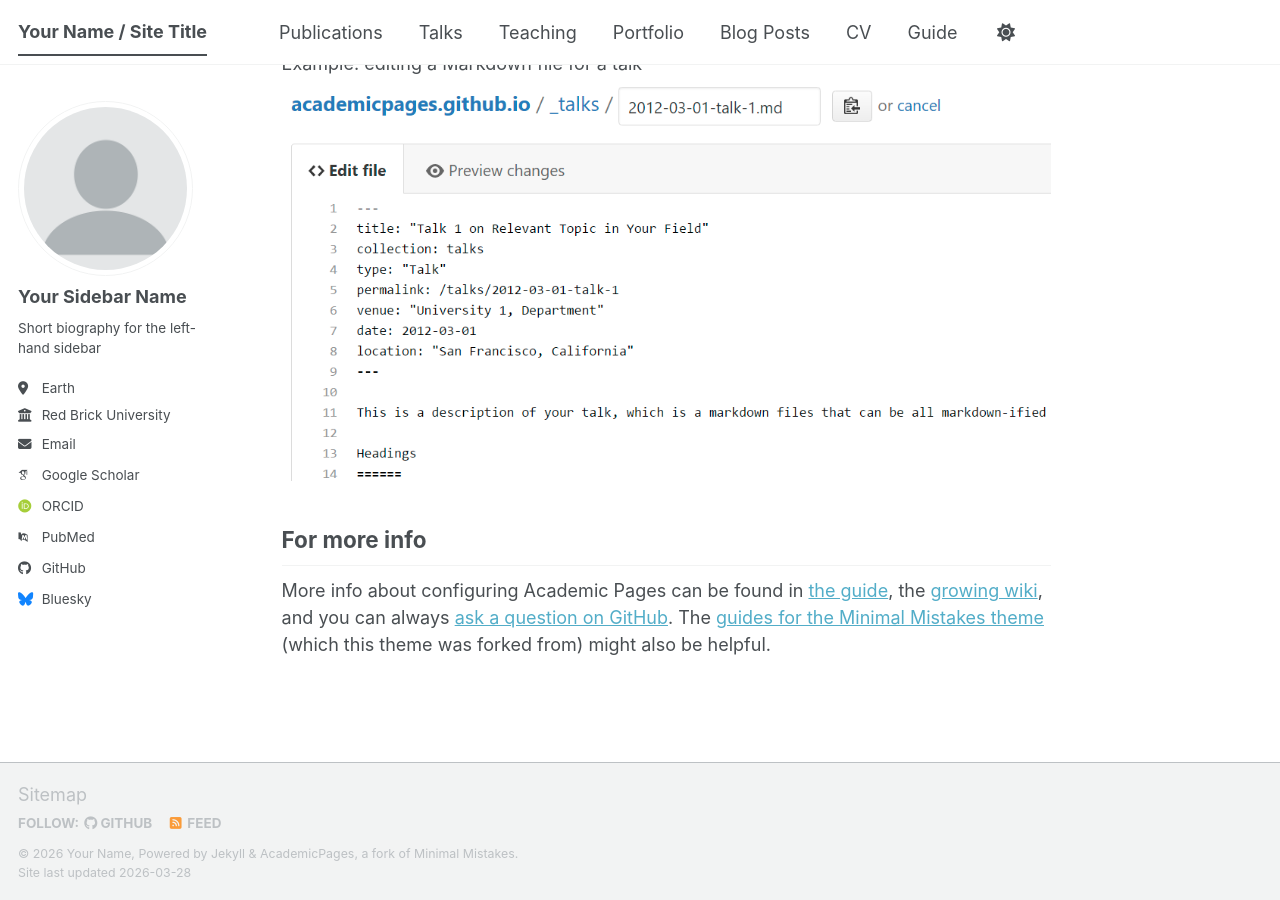
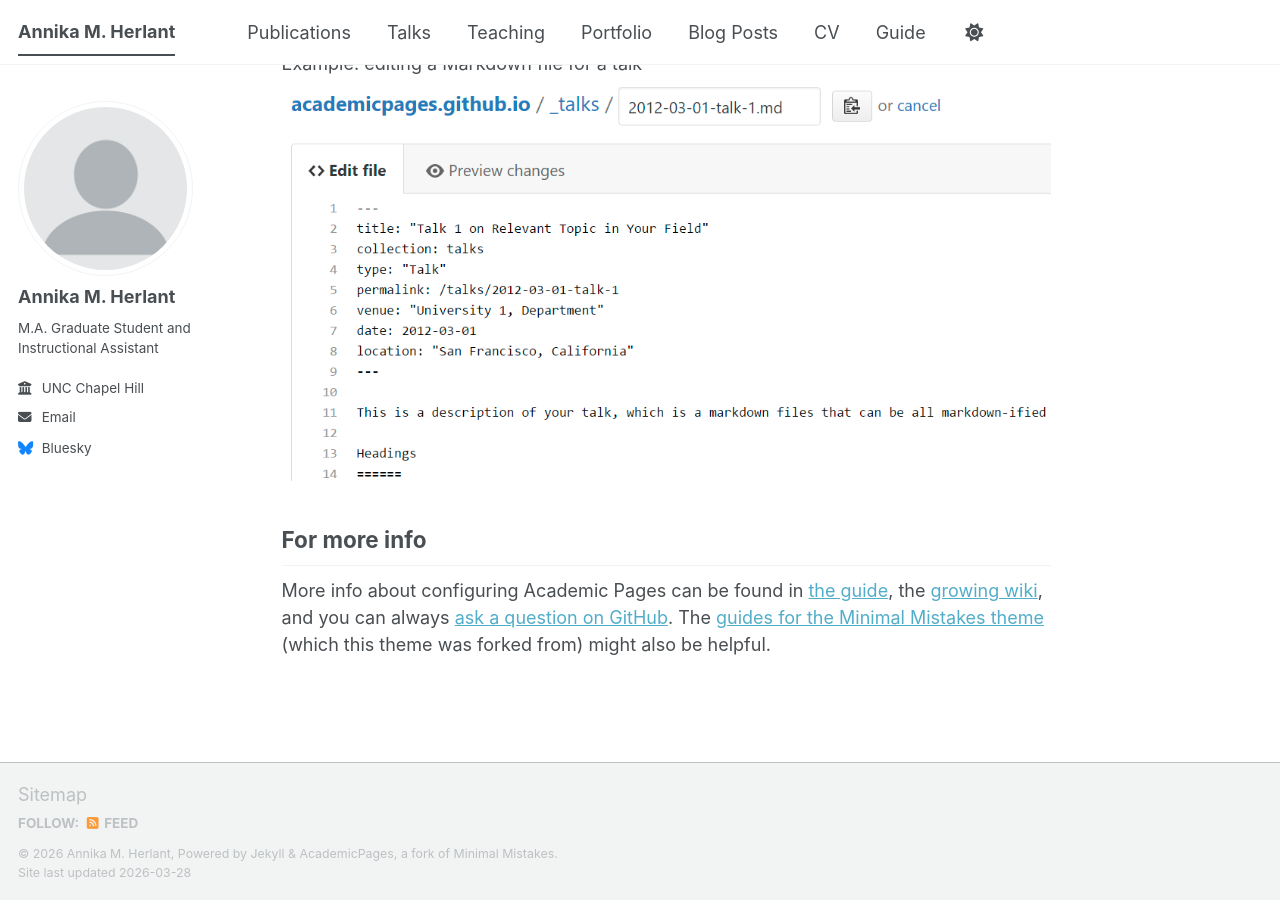
Before and after one commit to aherlant/aherlant.github.io, a Jekyll site: the page built from _pages/about.md, in a window 1280 px wide and 900 px high, scrolled down 2720 px. Built offline with Jekyll 4.4.1, drawn with Linux system fonts in a browser that asks for light colours; some web fonts are replaced; a script bundle is joined from its source files by our own code; library files that are not in the unit come from our copies.

Commit message:
Update _config.yml

```diff
--- a/_config.yml
+++ b/_config.yml
@@ -9,14 +9,14 @@
 # Basic Site Settings
 locale                   : "en-US"
 site_theme               : "default" # The available themes options are "default", "air", "sunrise", "mint", "dirt" and "contrast"
-title                    : "Your Name / Site Title"
+title                    : "Annika M. Herlant"
 title_separator          : "-"
-name                     : &name "Your Name"
+name                     : &name "Annika M. Herlant"
 description              : &description "Your Name's academic portfolio"   # Update this with a general description of your site, this is the default if not overridden by a page
-url                      : https://academicpages.github.io # The base hostname & protocol for your site e.g. "https://[your GitHub username].github.io",
+url                      : https://aherlant.github.io # The base hostname & protocol for your site e.g. "https://[your GitHub username].github.io",
                                                            # or if you already have some other page hosted on Github then use "https://[your GitHub username].github.io/[Your Repo Name]"
 baseurl                  : "" # the subpath of your site, e.g. "/blog"
-repository               : "academicpages/academicpages.github.io"
+repository               : "aherlant/aherlant.github.io"
 
 # Site Author - The following control what appear as part of the author content on the side bar.
 #               If a field is blank the icon and link will not appear, otherwise it will be shown.
@@ -24,24 +24,24 @@
 author:
   # Biographic information
   avatar           : "profile.png"
-  name             : "Your Sidebar Name"
+  name             : "Annika M. Herlant"
   pronouns         : # example: "she/her"
-  bio              : "Short biography for the left-hand sidebar"
-  location         : "Earth"
-  employer         : "Red Brick University"
-  uri              : # URL
-  email            : "none@example.org"
+  bio              : "M.A. Graduate Student and Instructional Assistant"
+  #location         : "Earth"
+  employer         : "UNC Chapel Hill"
+  #uri              : # URL
+  email            : "aherlant@unc.edu"
 
   # Academic websites
   academia         : # URL
   arxiv            : # URL - Update with the correct link to your profile
-  googlescholar    : "https://scholar.google.com/citations?user=PS_CX0AAAAAJ"
+  #googlescholar    : "https://scholar.google.com/citations?user=PS_CX0AAAAAJ"
   inspire-hep      : # URL
   impactstory      : # URL
-  orcid            : "https://orcid.org/yourorcidurl"
+  #orcid            : "https://orcid.org/yourorcidurl"
   semantic         : # URL
   ssrn             : # URL
-  pubmed           : "https://www.ncbi.nlm.nih.gov/pubmed/?term=john+snow"
+  #pubmed           : "https://www.ncbi.nlm.nih.gov/pubmed/?term=john+snow"
   researchgate     : # URL
   scopus           : # URL
   zotero           : # URL
@@ -51,7 +51,7 @@
   bitbucket        : # Username - Update with your username on the site
   codepen          : # Username
   dribbble         : # Username
-  github           : "academicpages"
+  #github           : "academicpages"
   kaggle           : # Username
   stackoverflow    : # User number or user number and name (i.e., use "1" or "1/jeff-atwood")
 
```
